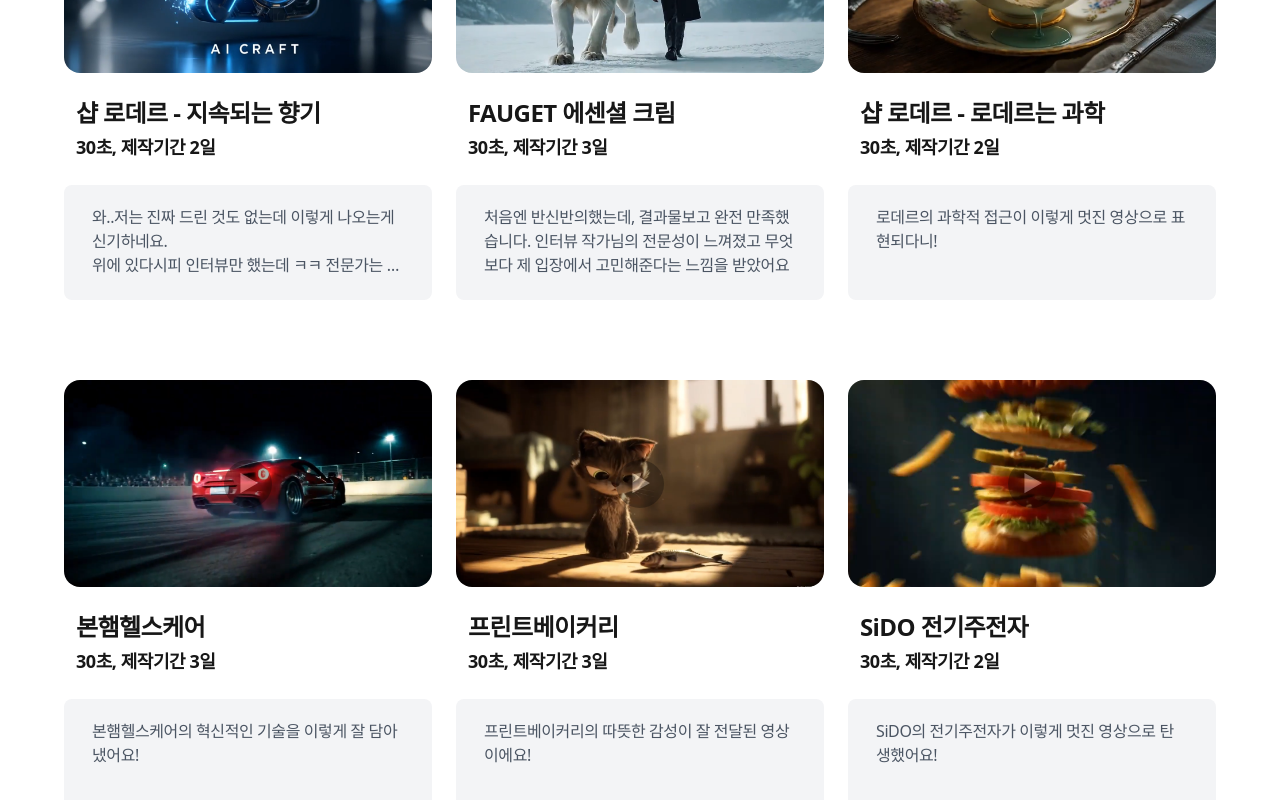
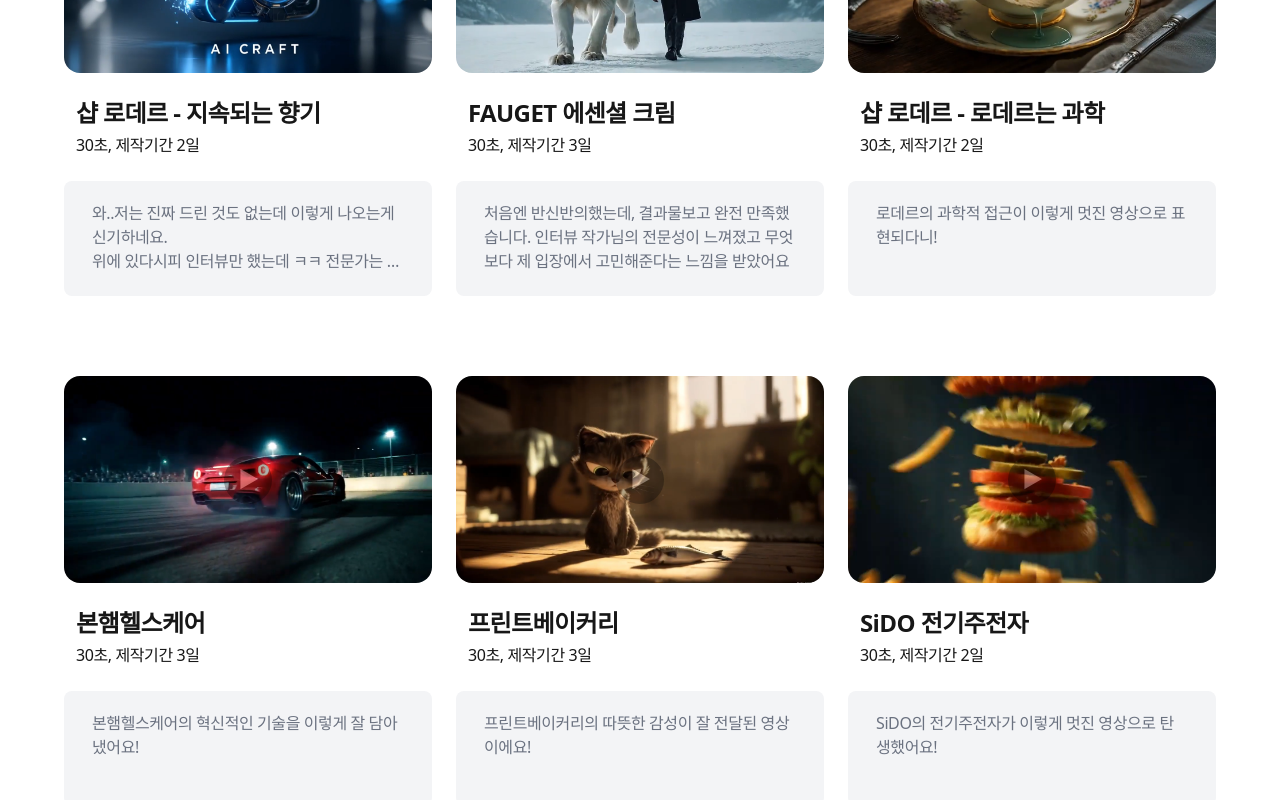
Before and after one commit to paengdal/ai-craft, a Next.js app: page / in a window 1280 px wide. Shown: the part 920-1720 px from the top of the page. Built offline with nearby package versions, Linux system fonts and the light colour scheme; a web font is replaced by a local one.

Commit message:
chore: 폰트 CSS 변경

```diff
--- a/src/comonents/PortfolioSection.tsx
+++ b/src/comonents/PortfolioSection.tsx
@@ -32,15 +32,13 @@ export default function PortfolioSection() {
               </Link>
             </div>
             <div className="p-3 space-y-1 mt-3">
-              <h3 className="text-2xl font-bold tracking-tight">
+              <h3 className="text-2xl font-semibold tracking-tight">
                 {item.title}
               </h3>
-              <p className="text-lg font-semibold tracking-tight">
-                {item.period}
-              </p>
+              <p className="tracking-tight">{item.period}</p>
             </div>
             <div className="bg-gray-100 h-[7.2rem] px-7 py-5 mt-3 rounded-lg flex justify-start">
-              <p className=" text-gray-600 tracking-tight whitespace-pre-line line-clamp-3">
+              <p className=" text-gray-500 tracking-tight whitespace-pre-line line-clamp-3">
                 {item.review}
               </p>
             </div>
```
